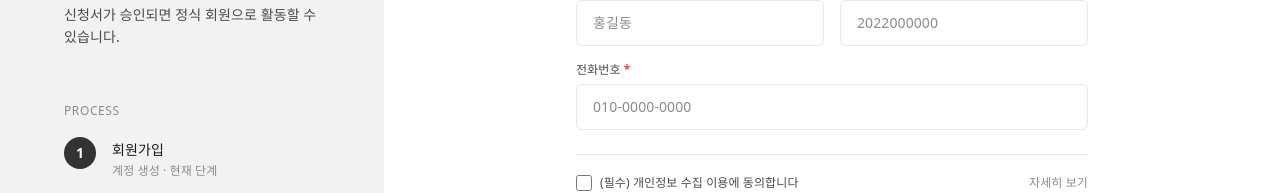
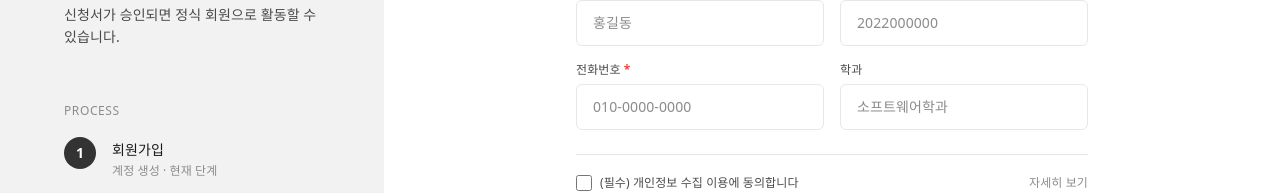
Before and after one commit to openWEBsw/project-soyongdori, a React (Vite) app in the folder frontend/: page /signup in a window 1280 px wide. Shown: the part 439-632 px from the top of the page. Built offline with nearby package versions, Linux system fonts and the light colour scheme.

Commit message:
feat: 회원가입할 때 학과 입력받음

```diff
--- a/frontend/src/features/auth/pages/SignupPage.tsx
+++ b/frontend/src/features/auth/pages/SignupPage.tsx
@@ -13,7 +13,7 @@ const processSteps = [
 
 function SignupPage() {
   const navigate = useNavigate();
-  const [form, setForm] = useState({ email: '', password: '', passwordConfirm: '', name: '', studentId: '', phone: '' });
+  const [form, setForm] = useState({ email: '', password: '', passwordConfirm: '', name: '', studentId: '', phone: '', department: '' });
   const [agree, setAgree] = useState(false);
   const [error, setError] = useState('');
   const [loading, setLoading] = useState(false);
@@ -34,6 +34,7 @@ function SignupPage() {
         name: form.name,
         studentId: form.studentId || undefined,
         phone: form.phone || undefined,
+        department: form.department || undefined,
       });
       navigate('/login', { state: { signed: true } });
     } catch (err: any) {
@@ -185,8 +186,9 @@ function SignupPage() {
                 </div>
               </div>
 
-              {/* 전화번호 */}
-              <div className="mb-6">
+              {/* 전화번호 + 학과  */}
+              <div className="grid grid-cols-1 md:grid-cols-2 gap-4 mb-6">
+                <div>
                   <label className="text-xs font-semibold text-text-secondary block mb-1.5">
                     전화번호 <span className="text-text-danger">*</span>
                   </label>
@@ -198,6 +200,19 @@ function SignupPage() {
                     required
                     className="w-full border border-border-light rounded-md px-4 py-3 text-sm text-text-primary outline-none bg-bg-white focus:border-border-dark transition-colors box-border"
                   />
+                </div>
+                <div>
+                  <label className="text-xs font-semibold text-text-secondary block mb-1.5">
+                    학과
+                  </label>
+                  <input
+                    type="text"
+                    value={form.department}
+                    onChange={set('department')}
+                    placeholder="소프트웨어학과"
+                    className="w-full border border-border-light rounded-md px-4 py-3 text-sm text-text-primary outline-none bg-bg-white focus:border-border-dark transition-colors box-border"
+                  />
+                </div>
               </div>
 
               {/* 개인정보 동의 */}
```
Also changed, not shown: 1 other file (tests, documents, lock files or other folders). Lines whose indentation alone changed are shown as unchanged.
